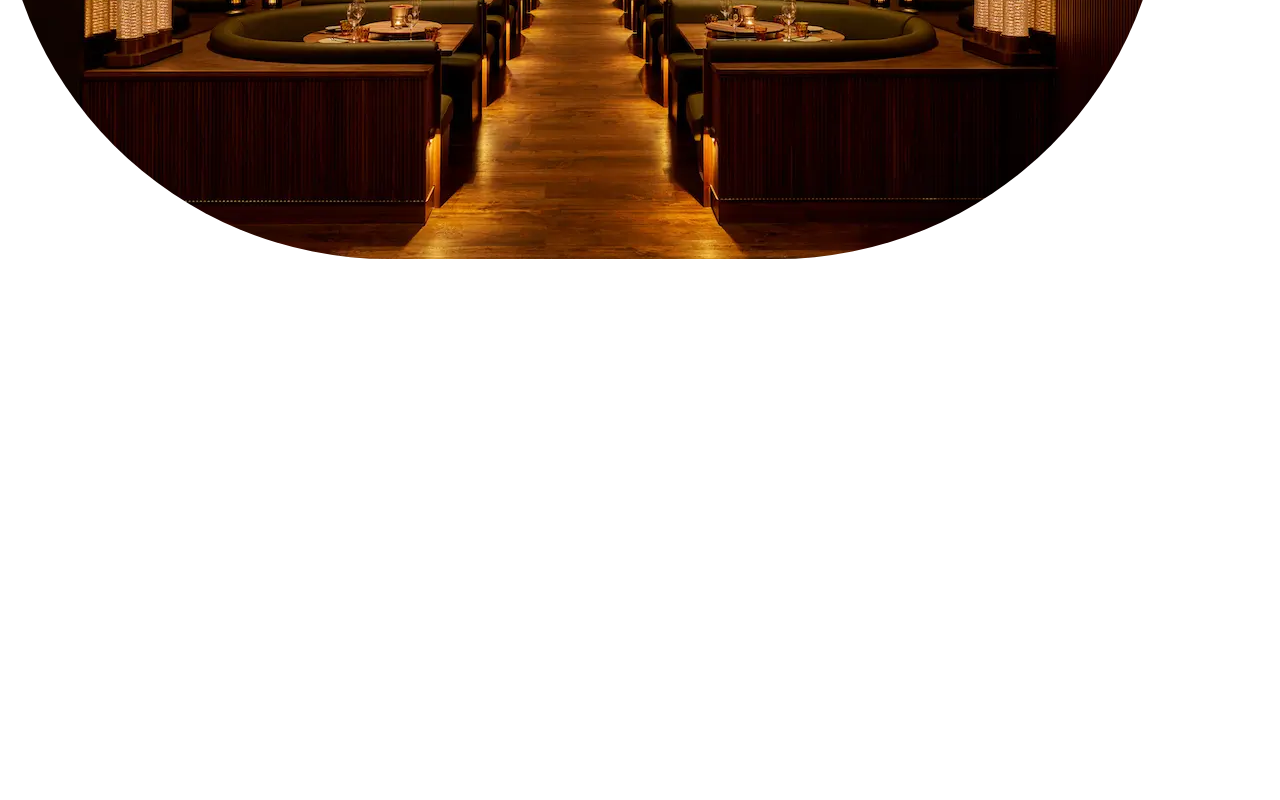
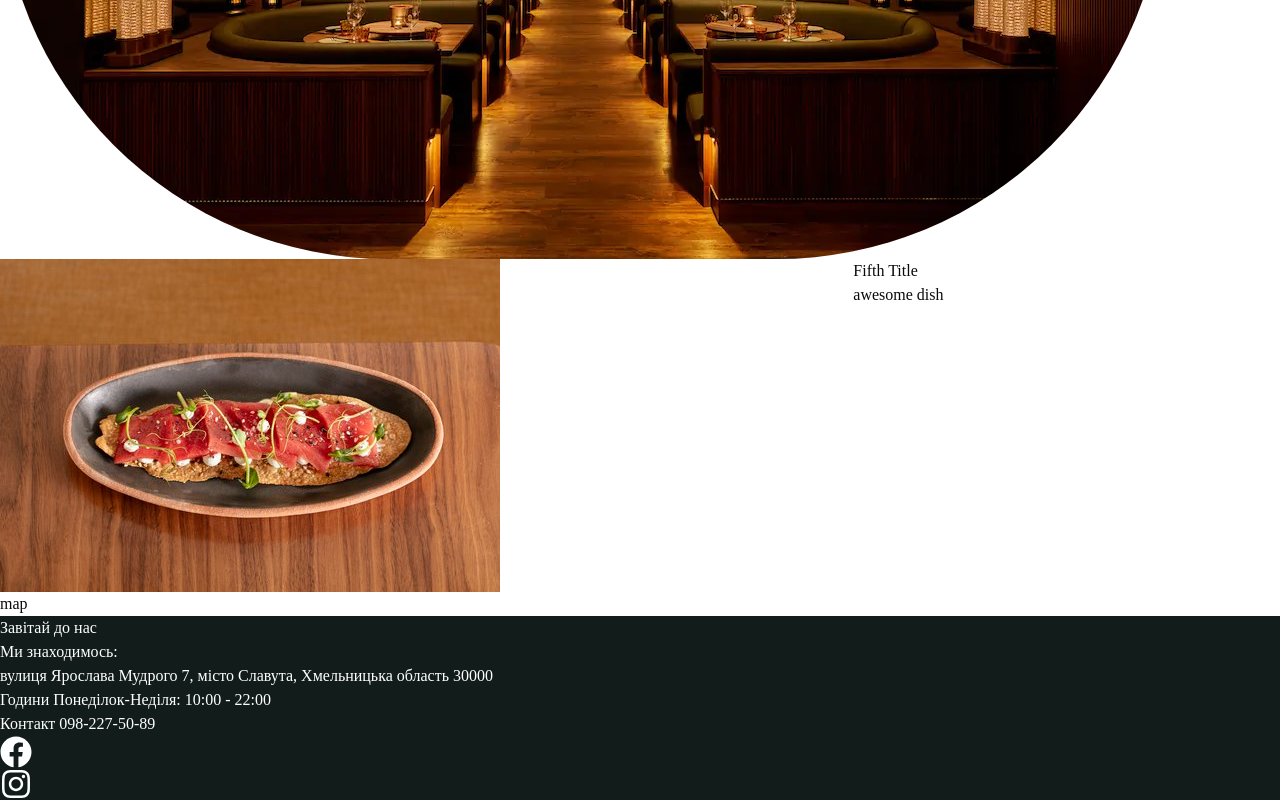
Before and after one commit to FideltheAleXX/djan-cafe-next, a Next.js app: page / in a window 1280 px wide. Shown: the part 1039-1839 px from the top of the page. Before the commit the page ends 1298 px from the top, so only its background shows below. Built offline with nearby package versions, Linux system fonts and the light colour scheme.

Commit message:
start to dev dishOfDay and Footer components

```diff
--- /dev/null
+++ b/app/menu/page.tsx
@@ -0,0 +1,3 @@
+export default function MenuPage() {
+  return <div></div>;
+}
--- a/app/page.tsx
+++ b/app/page.tsx
@@ -1,4 +1,6 @@
+import DishOfDay from '@/components/dishOfDay/DishOfDay';
 import DishSlider from '@/components/dishSlider/DishSlider';
+import Footer from '@/components/footer/Footer';
 import Header from '@/components/header/Header';
 import Location from '@/components/location/Location';
 
@@ -9,7 +11,9 @@ export default function Home() {
       <main>
         <DishSlider />
         <Location />
+        <DishOfDay />
       </main>
+      <Footer />
     </div>
   );
 }
--- a/components/dishOfDay/DishOfDay.module.css
+++ b/components/dishOfDay/DishOfDay.module.css
@@ -0,0 +1,4 @@
+.dishOfDay {
+  display: grid;
+  grid-template-columns: 2fr 1fr;
+}
--- a/components/dishOfDay/DishOfDay.tsx
+++ b/components/dishOfDay/DishOfDay.tsx
@@ -1,16 +1,28 @@
 'use client';
 
 import styles from './DishOfDay.module.css';
+import Image from 'next/image';
+import { dishes } from '../../src/data';
 
 export default function DishOfDay() {
-  interface DishDayItem {
-    name: string;
-    descr: string;
-    img: string;
-  }
-  const dishes: DishDayItem[] = [
-    { name: 'Хачапурі', descr: 'Смачне', img: '/images/001.jpg' },
-  ];
+  const today = new Date();
+  const dayIndex = today.getDate() % dishes.length;
+  const dailyDish = dishes[dayIndex];
 
-  return <section className={styles.dishOfDay}></section>;
+  return (
+    <section className={styles.dishOfDay}>
+      <div>
+        <Image
+          src={dailyDish.img}
+          alt={dailyDish.descr}
+          width={500}
+          height={300}
+        />
+      </div>
+      <div>
+        <h1>{dailyDish.title}</h1>
+        <p>{dailyDish.descr}</p>
+      </div>
+    </section>
+  );
 }
--- a/components/dishSlider/DishSlider.tsx
+++ b/components/dishSlider/DishSlider.tsx
@@ -7,24 +7,9 @@ import { Autoplay, Navigation, Pagination } from 'swiper/modules';
 import 'swiper/css';
 import 'swiper/css/navigation';
 import 'swiper/css/pagination';
+import { dishes } from '../../src/data';
 
 export default function DishSlider() {
-  interface DishItem {
-    id: number;
-    img: string;
-    descr: string;
-  }
-  const dishes: DishItem[] = [
-    { id: 1, img: '/images/001.jpg', descr: 'awesome dish' },
-    { id: 2, img: '/images/002.jpg', descr: 'awesome dish' },
-    { id: 3, img: '/images/003.jpg', descr: 'awesome dish' },
-    { id: 4, img: '/images/004.jpg', descr: 'awesome dish' },
-    { id: 5, img: '/images/005.jpg', descr: 'awesome dish' },
-    { id: 6, img: '/images/006.jpg', descr: 'awesome dish' },
-    { id: 7, img: '/images/007.jpg', descr: 'awesome dish' },
-    { id: 8, img: '/images/008.jpg', descr: 'awesome dish' },
-  ];
-
   return (
     <section className={styles.slider}>
       <Swiper
--- /dev/null
+++ b/components/footer/Footer.module.css
@@ -0,0 +1,4 @@
+.contactInfo {
+  background-color: #121d1b;
+  color: #fff;
+}
--- /dev/null
+++ b/components/footer/Footer.tsx
@@ -0,0 +1,31 @@
+'use client';
+
+import styles from './Footer.module.css';
+import { FaInstagram, FaFacebook } from 'react-icons/fa';
+import Link from 'next/link';
+
+export default function Footer() {
+  return (
+    <section className={styles.footer}>
+      <div>map</div>
+      <div className={styles.contactInfo}>
+        <p>Завітай до нас</p>
+        <p>Ми знаходимось:</p>
+        <p>
+          вулиця Ярослава Мудрого 7, місто Славута, Хмельницька область 30000
+        </p>
+        <p>Години Понеділок-Неділя: 10:00 - 22:00</p>
+
+        <p>Контакт 098-227-50-89</p>
+        <div>
+          <Link href="">
+            <FaFacebook size={32} />
+          </Link>
+          <Link href="">
+            <FaInstagram size={32} />
+          </Link>
+        </div>
+      </div>
+    </section>
+  );
+}
--- /dev/null
+++ b/components/menu/Menu.tsx
@@ -0,0 +1,16 @@
+'use client';
+
+import styles from './Menu.module.css';
+import Link from 'next/link';
+
+export default function Menu() {
+  return (
+    <div>
+      <Link href=""></Link>
+      <Link href=""></Link>
+      <Link href=""></Link>
+      <Link href=""></Link>
+      <Link href=""></Link>
+    </div>
+  );
+}
--- a/package.json
+++ b/package.json
@@ -16,6 +16,7 @@
     "radix-ui": "^1.4.3",
     "react": "19.2.4",
     "react-dom": "19.2.4",
+    "react-icons": "^5.6.0",
     "shadcn": "^4.6.0",
     "swiper": "^12.1.4",
     "tailwind-merge": "^3.5.0",
--- /dev/null
+++ b/src/data.ts
@@ -0,0 +1,56 @@
+export interface DishItem {
+  id: number;
+  img: string;
+  descr: string;
+  title: string;
+}
+export const dishes: DishItem[] = [
+  {
+    id: 1,
+    img: '/images/001.jpg',
+    descr: 'awesome dish',
+    title: 'First Title',
+  },
+  {
+    id: 2,
+    img: '/images/002.jpg',
+    descr: 'awesome dish',
+    title: 'Second Title',
+  },
+  {
+    id: 3,
+    img: '/images/003.jpg',
+    descr: 'awesome dish',
+    title: 'Third Title',
+  },
+  {
+    id: 4,
+    img: '/images/004.jpg',
+    descr: 'awesome dish',
+    title: 'Fourth Title',
+  },
+  {
+    id: 5,
+    img: '/images/005.jpg',
+    descr: 'awesome dish',
+    title: 'Fifth Title',
+  },
+  {
+    id: 6,
+    img: '/images/006.jpg',
+    descr: 'awesome dish',
+    title: 'Sixth Title',
+  },
+  {
+    id: 7,
+    img: '/images/007.jpg',
+    descr: 'awesome dish',
+    title: 'Seventh Title',
+  },
+  {
+    id: 8,
+    img: '/images/008.jpg',
+    descr: 'awesome dish',
+    title: 'Eightth Title',
+  },
+];
```
Also changed, not shown: 1 other file (tests, documents, lock files or other folders).
